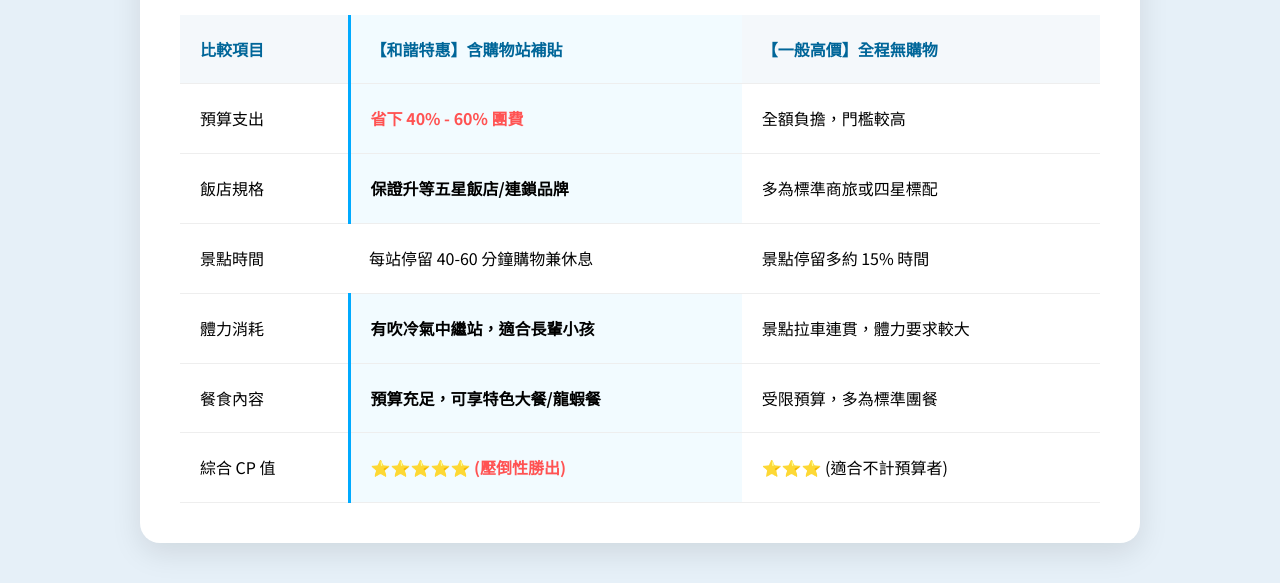
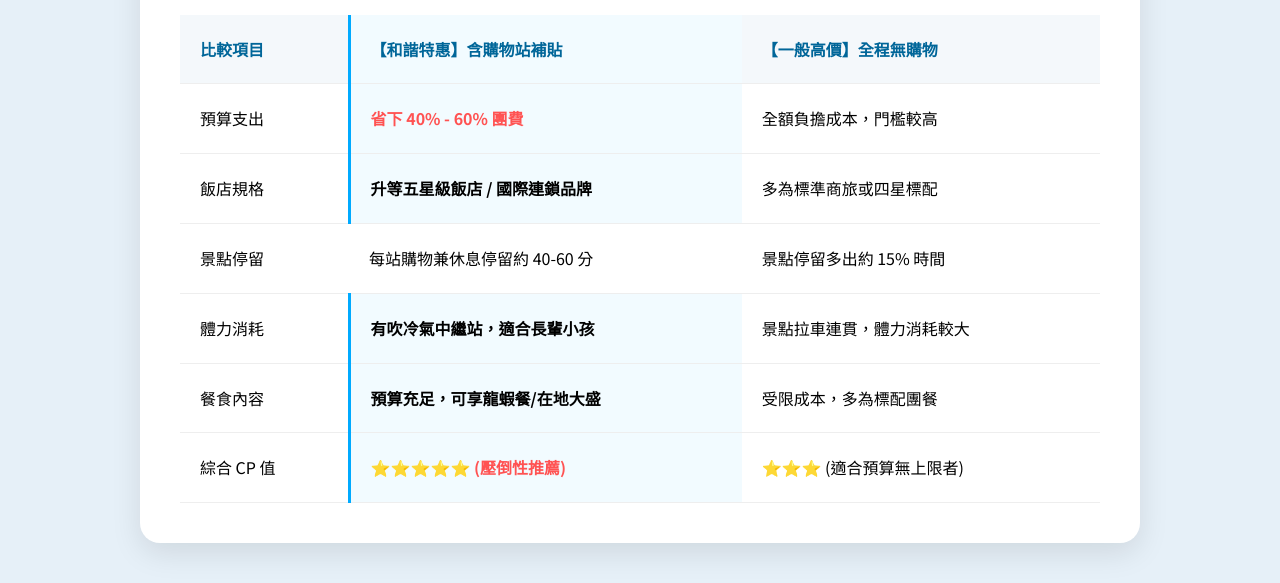
Before and after one commit to hxtravel/my-website, a plain HTML site: page analysis.html in a window 1280 px wide. Shown: the part 233-816 px from the top of the page. Drawn offline with Linux system fonts and the light colour scheme.

Commit message:
Update analysis.html

```diff
--- a/analysis.html
+++ b/analysis.html
@@ -40,12 +40,12 @@
                 <tr><th>比較項目</th><th class="best-choice">【和諧特惠】含購物站補貼</th><th>【一般高價】全程無購物</th></tr>
             </thead>
             <tbody>
-                <tr><td>預算支出</td><td class="best-choice"><span class="red-tag">省下 40% - 60% 團費</span></td><td>全額負擔，門檻較高</td></tr>
-                <tr><td>飯店規格</td><td class="best-choice">保證升等五星飯店/連鎖品牌</td><td>多為標準商旅或四星標配</td></tr>
-                <tr><td>景點時間</td><td>每站停留 40-60 分鐘購物兼休息</td><td>景點停留多約 15% 時間</td></tr>
-                <tr><td>體力消耗</td><td class="best-choice">有吹冷氣中繼站，適合長輩小孩</td><td>景點拉車連貫，體力要求較大</td></tr>
-                <tr><td>餐食內容</td><td class="best-choice">預算充足，可享特色大餐/龍蝦餐</td><td>受限預算，多為標準團餐</td></tr>
-                <tr><td>綜合 CP 值</td><td class="best-choice"><span class="red-tag">⭐⭐⭐⭐⭐ (壓倒性勝出)</span></td><td>⭐⭐⭐ (適合不計預算者)</td></tr>
+                <tr><td>預算支出</td><td class="best-choice"><span class="red-tag">省下 40% - 60% 團費</span></td><td>全額負擔成本，門檻較高</td></tr>
+                <tr><td>飯店規格</td><td class="best-choice">升等五星級飯店 / 國際連鎖品牌</td><td>多為標準商旅或四星標配</td></tr>
+                <tr><td>景點停留</td><td>每站購物兼休息停留約 40-60 分</td><td>景點停留多出約 15% 時間</td></tr>
+                <tr><td>體力消耗</td><td class="best-choice">有吹冷氣中繼站，適合長輩小孩</td><td>景點拉車連貫，體力消耗較大</td></tr>
+                <tr><td>餐食內容</td><td class="best-choice">預算充足，可享龍蝦餐/在地大盛</td><td>受限成本，多為標配團餐</td></tr>
+                <tr><td>綜合 CP 值</td><td class="best-choice"><span class="red-tag">⭐⭐⭐⭐⭐ (壓倒性推薦)</span></td><td>⭐⭐⭐ (適合預算無上限者)</td></tr>
             </tbody>
         </table>
     </div>
```
